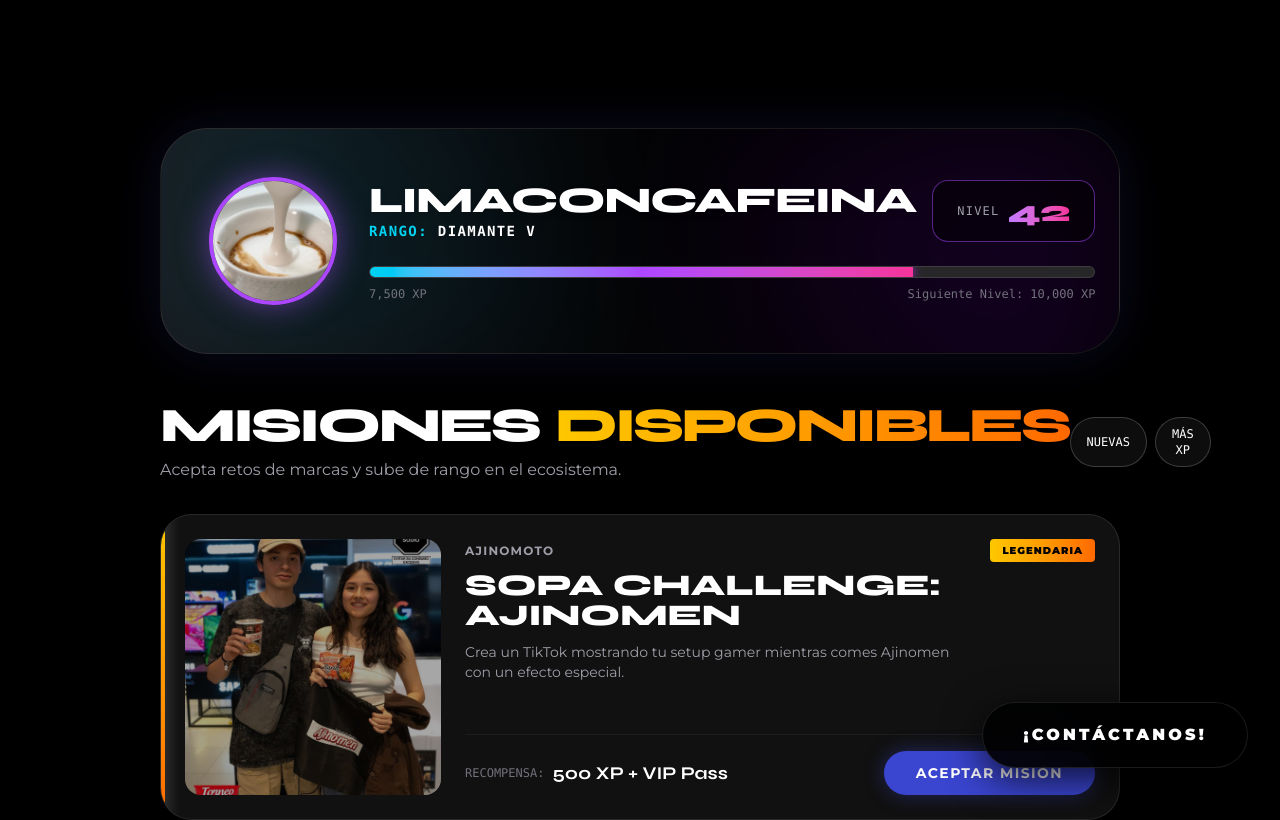
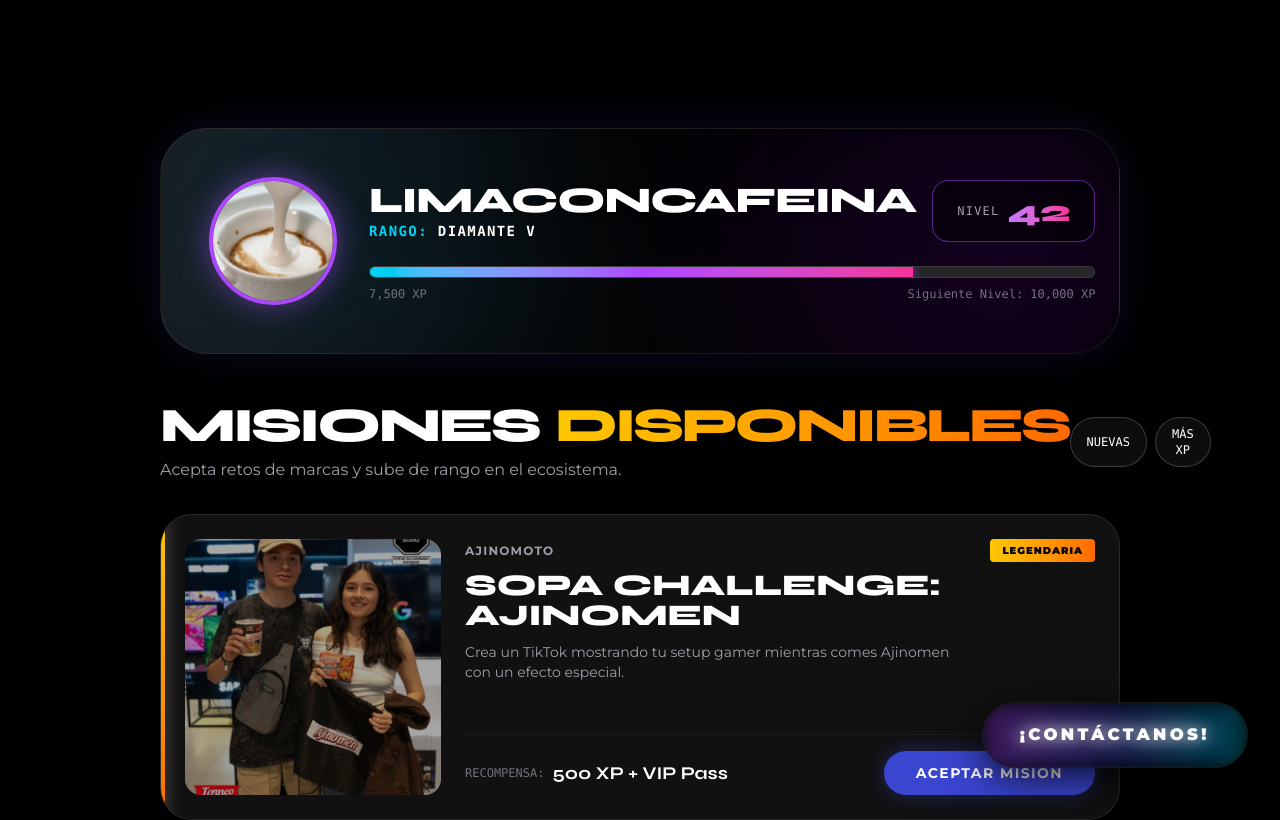
Before and after one commit to mago420/dem-agency, a Next.js app: page /creadores in a window 1280 px wide. Shown: the top 820 px of the page. Built offline with nearby package versions, Linux system fonts and the light colour scheme.

Commit message:
Make CTA top state explosive and auto-focus on Empresa input

```diff
--- a/components/HeroSection.tsx
+++ b/components/HeroSection.tsx
@@ -114,6 +114,7 @@
                   />
                   <input
                     type="text"
+                    id="empresa-input"
                     name="Empresa"
                     placeholder="Tu Empresa"
                     className="w-full bg-black/80 border border-white/20 rounded-xl px-5 py-3 text-white placeholder-zinc-400 focus:outline-none focus:border-[#3A45D0] focus:ring-2 focus:ring-[#3A45D0]/50 transition-all text-sm font-medium"
--- a/components/StickyNavbar.tsx
+++ b/components/StickyNavbar.tsx
@@ -50,6 +50,11 @@
     const section = document.querySelector(id);
     if (section) {
       section.scrollIntoView({ behavior: 'smooth' });
+      // Si el botón lleva al contacto, hacer focus en la casilla Empresa
+      setTimeout(() => {
+        const empresaInput = document.getElementById('empresa-input');
+        if (empresaInput) empresaInput.focus();
+      }, 800); // 800ms da tiempo para que termine el scroll fluido
     }
   };
 
@@ -72,11 +77,22 @@
               initial={{ opacity: 0, width: 0 }}
               animate={{ opacity: 1, width: 'auto' }}
               exit={{ opacity: 0, width: 0 }}
-              className="px-8 py-4 sm:px-10 sm:py-5 flex items-center justify-center overflow-hidden"
+              className="px-8 py-4 sm:px-10 sm:py-5 flex items-center justify-center overflow-hidden relative"
             >
-              <span className="font-sans font-black uppercase tracking-[0.2em] text-white text-sm sm:text-base whitespace-nowrap">
+              {/* Explosión y Aura vibrante de fondo */}
+              <div className="absolute inset-0 bg-gradient-to-r from-purple-500 via-[#3A45D0] to-cyan-500 opacity-20 blur-md animate-pulse" style={{ animationDuration: '2s' }} />
+
+              {/* Texto palpitante y super brillante */}
+              <motion.span
+                animate={{
+                  scale: [1, 1.05, 1],
+                  textShadow: ["0px 0px 8px rgba(255,255,255,0.3)", "0px 0px 15px rgba(255,255,255,0.8)", "0px 0px 8px rgba(255,255,255,0.3)"]
+                }}
+                transition={{ duration: 1.5, repeat: Infinity, ease: "easeInOut" }}
+                className="relative font-sans font-black uppercase tracking-[0.2em] text-white text-sm sm:text-base whitespace-nowrap z-10 drop-shadow-[0_0_10px_rgba(255,255,255,0.5)]"
+              >
                 ¡Contáctanos!
-              </span>
+              </motion.span>
             </motion.div>
           ) : (
             <motion.div
```
